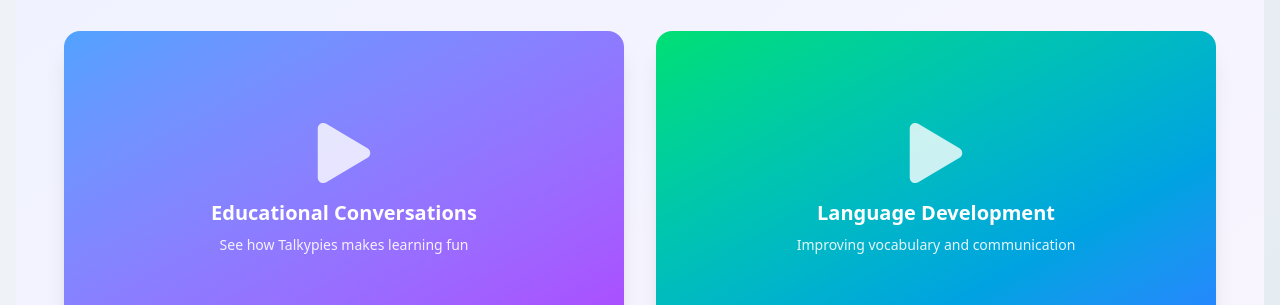
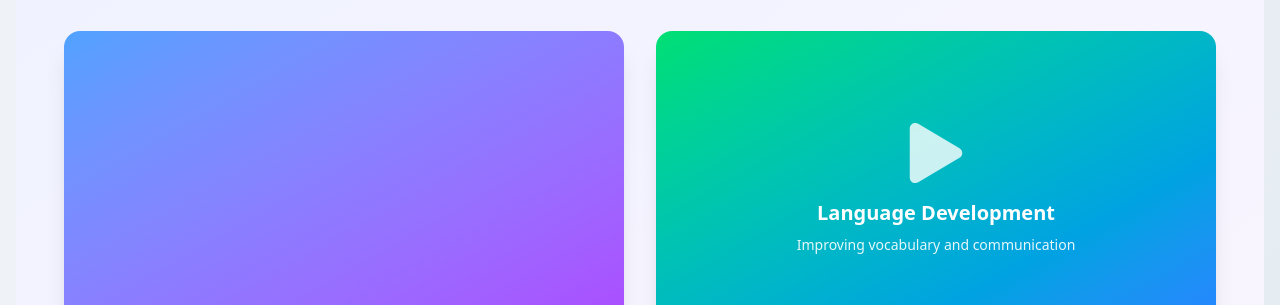
Before and after one commit to sumit-realtyai/Robotics_Voice_Assistant, a React (Vite) app: page / in a window 1280 px wide. Shown: the part 1520-1825 px from the top of the page. Built offline with nearby package versions, Linux system fonts and the light colour scheme.

Commit message:
Updated LandingPage.jsx

```diff
--- a/src/LandingPage.jsx
+++ b/src/LandingPage.jsx
@@ -110,17 +110,17 @@
                 <video
                   className="w-full h-full object-cover hidden"
                   controls
-                  poster="https://images.pexels.com/photos/8613089/pexels-photo-8613089.jpeg?auto=compress&cs=tinysrgb&w=800"
+
                 >
                   {/* Video source will be added when URL is provided */}
                   <source src="https://kids-storybooks.s3.ap-south-1.amazonaws.com/original_images/talkypie.mp4" type="video/mp4" />
                 </video>
                 {/* Fallback content when no video URL */}
-                <div className="text-center text-white">
+                {/* <div className="text-center text-white">
                   <FaPlay className="text-6xl mb-4 mx-auto opacity-80" />
                   <h3 className="text-xl font-bold">Educational Conversations</h3>
                   <p className="text-sm opacity-90 mt-2">See how Talkypies makes learning fun</p>
-                </div>
+                </div> */}
               </div>
               <div className="p-6">
                 <h4 className="text-lg font-bold text-gray-900 mb-2">Learning Through Play</h4>
```
